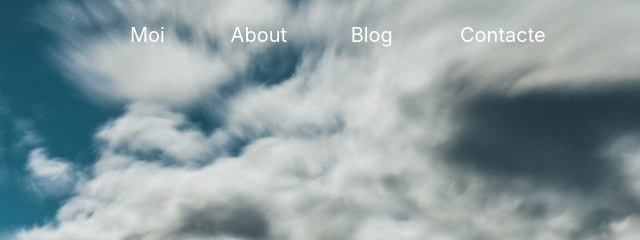
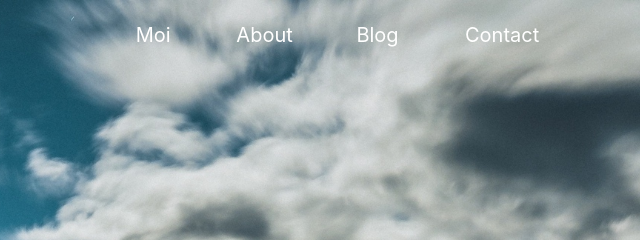
Before and after one commit to Frinksy/Pousour.github.io, a plain HTML site: page index.html in a window 1280 px wide. Shown: the top 240 px of the page, 307-947 px from the left. Drawn offline with nearby package versions, Linux system fonts and the light colour scheme.

Commit message:
Correction!

```diff
--- a/index.html
+++ b/index.html
@@ -26,7 +26,7 @@
                 <li><a href="#competences">Moi</a></li>
                 <li><a href="#">About</a></li>
                 <li><a href="#">Blog</a></li>
-                <li><a href="#">Contacte</a></li>
+                <li><a href="#">Contact</a></li>
               </ul>
             </div>
           </nav>
```
